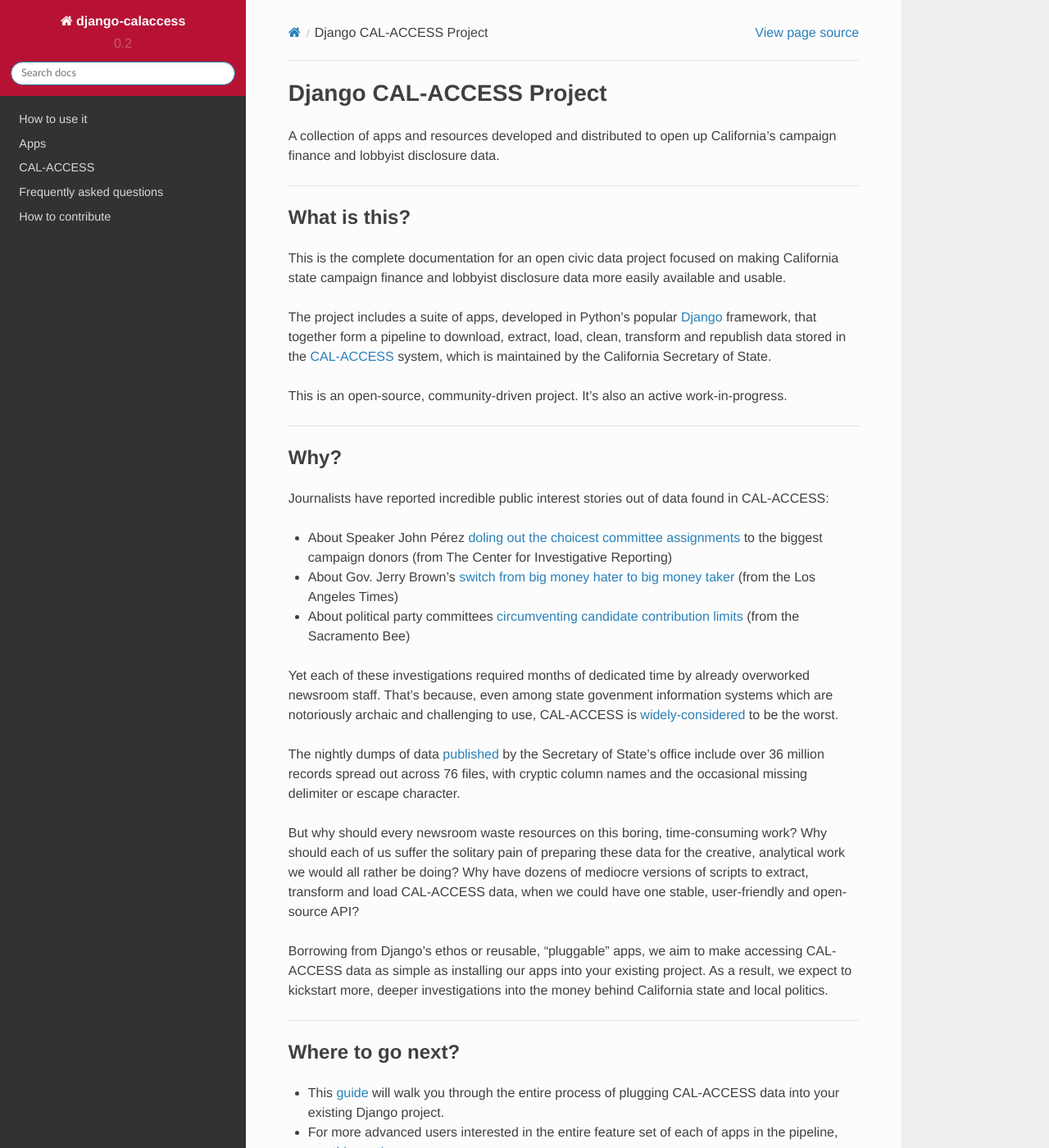
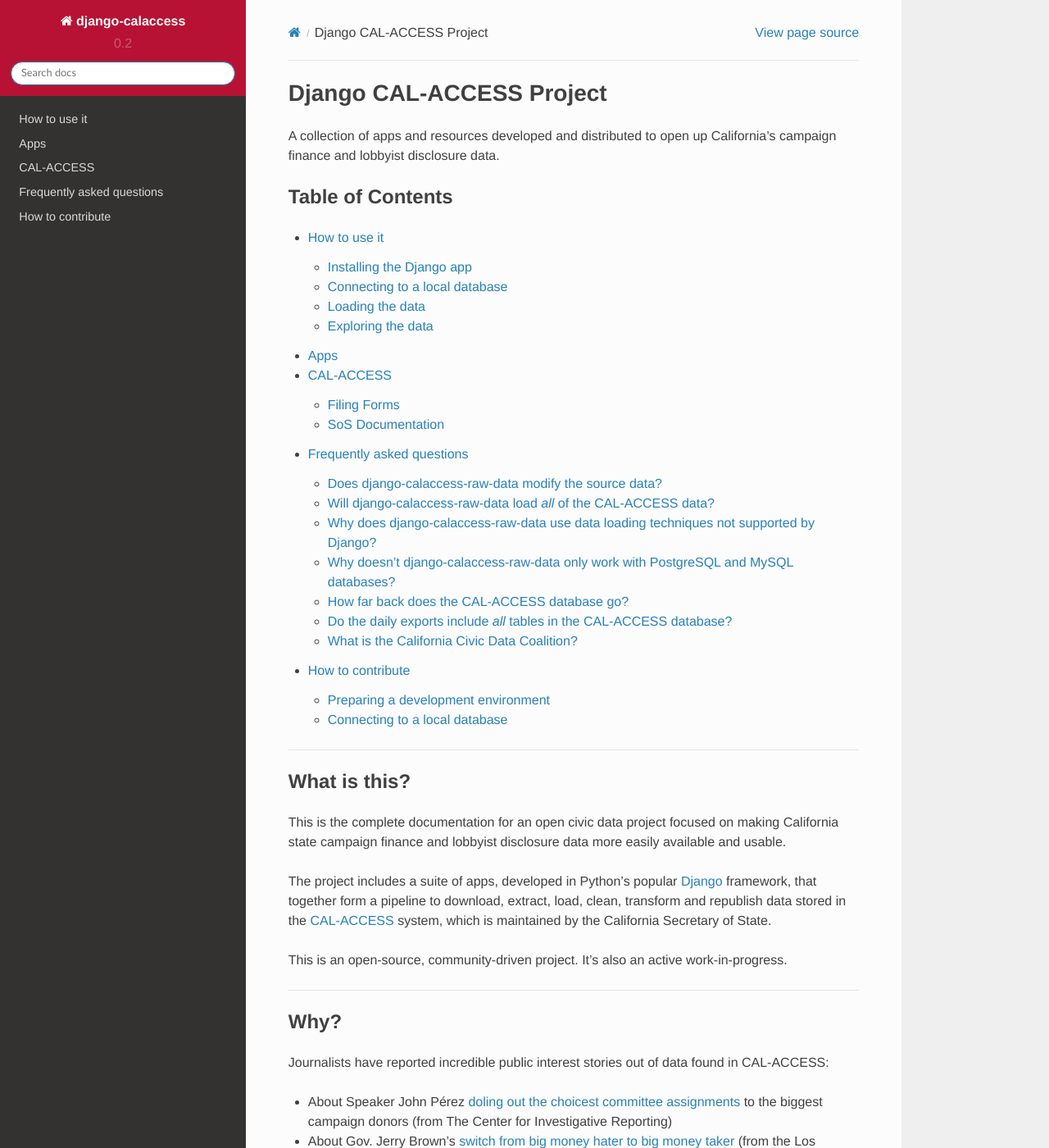
Before and after one commit to palewire/django-calaccess-technical-documentation, a Sphinx documentation site: the page built from docs/index.rst, in a window 1280 px wide and 1400 px high. Shown: the whole window at 82% size. Built offline with Sphinx 7.4.7 and the Read the Docs theme 2.0.0, drawn with Linux system fonts in a browser that asks for light colours; pages that are not in the unit, such as notebooks, are missing from menus.

Commit message:
Adding toc to index

```diff
--- a/docs/calaccess.rst
+++ b/docs/calaccess.rst
@@ -1,7 +1,7 @@
 CAL-ACCESS
 ==========
 
-This section includes resources that describe the inner-workings of the CAL-ACCESS, the California state governments system for collecting, storing and reporing campaign finance and lobbyist disclosure data.
+This section includes resources that describe the inner-workings of the CAL-ACCESS, the California state government system for collecting, storing and reporing campaign finance and lobbyist disclosure data.
 
 CAL-ACCESS is maintained by the California Secretary of State. In addition to the (clunky and crash-prone) `website <http://dbsearch.ss.ca.gov/>`_ for searching and exploring this data, the Secretary of State's website also `publishes nightly exports <http://www.sos.ca.gov/campaign-lobbying/cal-access-resources/raw-data-campaign-finance-and-lobbying-activity/>`_ from the CAL-ACCESS database.
 
--- a/docs/index.rst
+++ b/docs/index.rst
@@ -3,8 +3,11 @@ Django CAL-ACCESS Project
 
 A collection of apps and resources developed and distributed to open up California's campaign finance and lobbyist disclosure data.
 
+Table of Contents
+-----------------
+
 .. toctree::
-   :hidden:
+   :maxdepth: 2
 
    howtouseit
    apps
```
